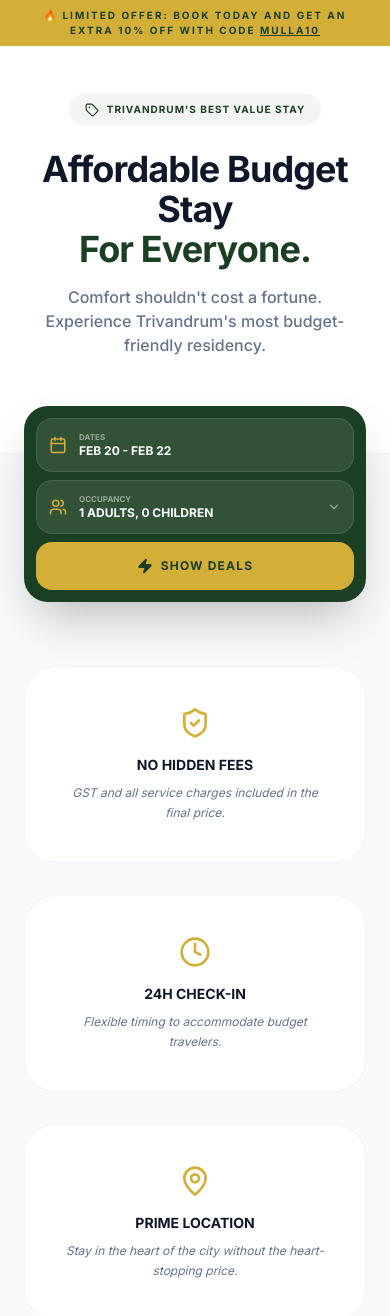
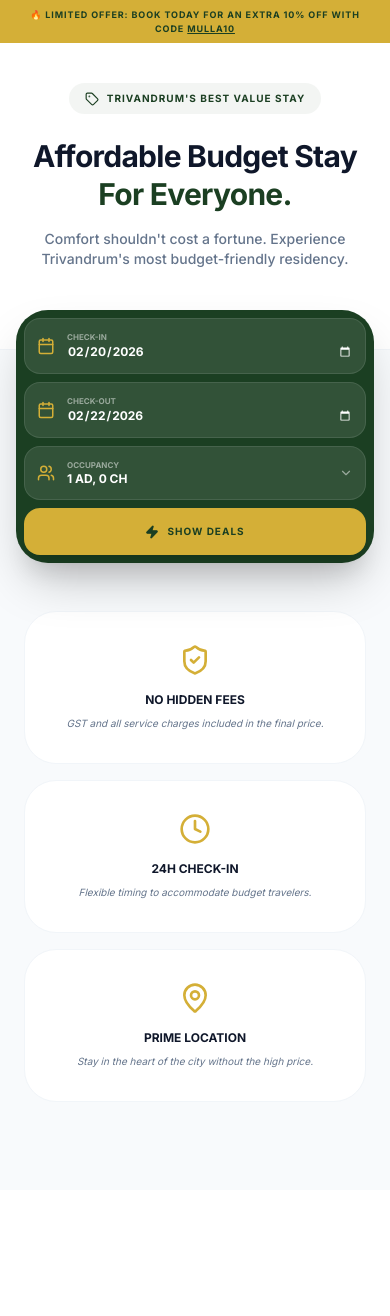
Before and after one commit to Nathanielchristy/mullavanam, a Next.js app: page /room-booking in a window 390 px wide. Shown: the top 1316 px of the page. After the commit the page ends 1190 px from the top, so only its background shows below. Built offline with nearby package versions, Linux system fonts and the light colour scheme.

Commit message:
claim_the_deal_updated

```diff
--- a/app/room-booking/page.tsx
+++ b/app/room-booking/page.tsx
@@ -3,15 +3,20 @@
 import React, { useState } from 'react'
 import {
   Calendar, Users, Search, ChevronDown,
-  UserPlus, UserMinus, Tag, Percent,
-  ShieldCheck, Clock, MapPin, Zap
+  UserPlus, UserMinus, Tag, ShieldCheck,
+  Clock, MapPin, Zap
 } from 'lucide-react'
 
 export default function BudgetAffordableStays() {
+  // --- STATE MANAGEMENT ---
   const [adultCount, setAdultCount] = useState(1)
   const [childCount, setChildCount] = useState(0)
   const [showDropdown, setShowDropdown] = useState(false)
   const [showResults, setShowResults] = useState(false)
+
+  // DATE STATES
+  const [checkIn, setCheckIn] = useState("2026-02-20")
+  const [checkOut, setCheckOut] = useState("2026-02-22")
 
   const changeAdults = (val: number) => setAdultCount(prev => Math.max(1, prev + val))
   const changeChildren = (val: number) => setChildCount(prev => Math.max(0, prev + val))
@@ -38,147 +43,173 @@ export default function BudgetAffordableStays() {
   ]
 
   return (
-    <div className="min-h-screen bg-[#F8FAFC] text-slate-900 font-sans">
+    <div className="min-h-screen bg-[#F8FAFC] text-slate-900 font-sans pb-10">
 
       {/* --- TOP PROMO BAR --- */}
-      <div className="bg-[#D4AF37] text-[#1B3F22] py-2 px-6 text-center text-[10px] font-black uppercase tracking-[0.2em]">
-        🔥 Limited Offer: Book today and get an extra 10% off with code <span className="underline">MULLA10</span>
+      <div className="bg-[#D4AF37] text-[#1B3F22] py-2 px-4 text-center text-[9px] md:text-[10px] font-black uppercase tracking-[0.1em] md:tracking-[0.2em]">
+        🔥 Limited Offer: Book today for an extra 10% off with code <span className="underline">MULLA10</span>
       </div>
 
       {/* --- VISION HEADER --- */}
-      <header className="bg-white pt-12 pb-24 px-6 border-b border-slate-100">
+      <header className="bg-white pt-10 pb-20 md:pb-24 px-6 border-b border-slate-100">
         <div className="max-w-4xl mx-auto text-center">
           <div className="inline-flex items-center gap-2 bg-[#1B3F22]/5 px-4 py-2 rounded-full mb-6">
             <Tag size={14} className="text-[#1B3F22]" />
-            <span className="text-[10px] font-black uppercase text-[#1B3F22] tracking-widest">Trivandrum's Best Value Stay</span>
+            <span className="text-[10px] font-black uppercase text-[#1B3F22] tracking-widest text-center">Trivandrum's Best Value Stay</span>
           </div>
-          <h1 className="text-4xl md:text-6xl font-black tracking-tight mb-4">
+          <h1 className="text-3xl md:text-6xl font-black tracking-tight mb-4 leading-tight">
             Affordable Budget Stay <br />
             <span className="text-[#1B3F22]">For Everyone.</span>
           </h1>
-          <p className="text-slate-500 font-medium">Comfort shouldn't cost a fortune. Experience Trivandrum's most budget-friendly   residency.</p>
+          <p className="text-slate-500 font-medium text-sm md:text-base">Comfort shouldn't cost a fortune. Experience Trivandrum's most budget-friendly residency.</p>
         </div>
       </header>
 
-      {/* --- COMPACT SEARCH WIDGET --- */}
-      <section className="max-w-5xl mx-auto px-6 -mt-12 relative z-50">
-        <div className="bg-[#1B3F22] p-3 rounded-3xl shadow-2xl grid grid-cols-1 md:grid-cols-12 gap-2">
+      {/* --- SEARCH WIDGET (Fully Responsive & Functional) --- */}
+      <section className="max-w-5xl mx-auto px-4 -mt-10 md:-mt-12 relative z-50">
+        <div className="bg-[#1B3F22] p-2 md:p-3 rounded-[2rem] md:rounded-full shadow-2xl grid grid-cols-1 md:grid-cols-12 gap-2">
 
-          <div className="md:col-span-3 bg-white/10 rounded-2xl p-3 flex items-center gap-3 border border-white/10">
-            <Calendar className="text-[#D4AF37]" size={18} />
-            <div className="flex flex-col">
-              <span className="text-[8px] font-bold text-white/50 uppercase">Dates</span>
-              <span className="text-xs font-bold text-white uppercase">Feb 20 - Feb 22</span>
+          {/* Check-in Input */}
+          <div className="md:col-span-3 bg-white/10 rounded-2xl md:rounded-l-full p-3 flex items-center gap-3 border border-white/10 relative overflow-hidden">
+            <Calendar className="text-[#D4AF37] shrink-0" size={18} />
+            <div className="flex flex-col w-full">
+              <span className="text-[8px] font-bold text-white/50 uppercase">Check-in</span>
+              <input
+                type="date"
+                value={checkIn}
+                onChange={(e) => setCheckIn(e.target.value)}
+                className="bg-transparent font-bold text-xs text-white uppercase outline-none w-full [color-scheme:dark]"
+              />
             </div>
           </div>
 
+          {/* Check-out Input */}
+          <div className="md:col-span-3 bg-white/10 rounded-2xl p-3 flex items-center gap-3 border border-white/10 relative overflow-hidden">
+            <Calendar className="text-[#D4AF37] shrink-0" size={18} />
+            <div className="flex flex-col w-full">
+              <span className="text-[8px] font-bold text-white/50 uppercase">Check-out</span>
+              <input
+                type="date"
+                value={checkOut}
+                onChange={(e) => setCheckOut(e.target.value)}
+                className="bg-transparent font-bold text-xs text-white uppercase outline-none w-full [color-scheme:dark]"
+              />
+            </div>
+          </div>
+
+          {/* Occupancy Selector */}
           <div
-            className="md:col-span-6 bg-white/10 rounded-2xl p-3 flex items-center justify-between gap-3 border border-white/10 cursor-pointer relative"
+            className="md:col-span-4 bg-white/10 rounded-2xl p-3 flex items-center justify-between gap-3 border border-white/10 cursor-pointer relative"
             onClick={() => setShowDropdown(!showDropdown)}
           >
             <div className="flex items-center gap-3">
-              <Users className="text-[#D4AF37]" size={18} />
+              <Users className="text-[#D4AF37] shrink-0" size={18} />
               <div className="flex flex-col text-left">
                 <span className="text-[8px] font-bold text-white/50 uppercase">Occupancy</span>
-                <span className="text-xs font-bold text-white uppercase">{adultCount} Adults, {childCount} Children</span>
+                <span className="text-xs font-bold text-white uppercase">{adultCount} Ad, {childCount} Ch</span>
               </div>
             </div>
-            <ChevronDown size={14} className="text-white/50" />
+            <ChevronDown size={14} className={`text-white/50 transition-transform ${showDropdown ? 'rotate-180' : ''}`} />
 
-            {/* THE DROPDOWN LOGIC */}
+            {/* Dropdown Menu */}
             {showDropdown && (
               <div
-                className="absolute top-[115%] left-0 w-full bg-white shadow-2xl rounded-2xl p-6 border border-slate-100 z-[100] text-slate-900"
+                className="absolute top-[115%] left-0 w-full bg-white shadow-2xl rounded-2xl p-6 border border-slate-100 z-[100] text-slate-900 animate-in fade-in slide-in-from-top-2"
                 onClick={(e) => e.stopPropagation()}
               >
                 <div className="flex justify-between items-center mb-6">
-                  <span className="font-black text-[10px] uppercase">Adults</span>
+                  <div>
+                    <p className="font-black text-[10px] uppercase">Adults</p>
+                    <p className="text-[8px] text-slate-400 font-bold tracking-tighter uppercase">13+ Years</p>
+                  </div>
                   <div className="flex items-center gap-4">
-                    <button onClick={() => changeAdults(-1)} className="p-2 rounded-lg border border-slate-100 hover:bg-slate-50"><UserMinus size={14}/></button>
+                    <button onClick={() => changeAdults(-1)} className="p-2 rounded-lg border border-slate-100 hover:bg-slate-50 transition-all"><UserMinus size={14}/></button>
                     <span className="font-bold text-sm w-4 text-center">{adultCount}</span>
-                    <button onClick={() => changeAdults(1)} className="p-2 rounded-lg border border-slate-100 hover:bg-slate-50"><UserPlus size={14}/></button>
+                    <button onClick={() => changeAdults(1)} className="p-2 rounded-lg border border-slate-100 hover:bg-slate-50 transition-all"><UserPlus size={14}/></button>
                   </div>
                 </div>
                 <div className="flex justify-between items-center mb-6">
-                  <span className="font-black text-[10px] uppercase">Children</span>
+                  <div>
+                    <p className="font-black text-[10px] uppercase">Children</p>
+                    <p className="text-[8px] text-slate-400 font-bold tracking-tighter uppercase">0-12 Years</p>
+                  </div>
                   <div className="flex items-center gap-4">
-                    <button onClick={() => changeChildren(-1)} className="p-2 rounded-lg border border-slate-100 hover:bg-slate-50"><UserMinus size={14}/></button>
+                    <button onClick={() => changeChildren(-1)} className="p-2 rounded-lg border border-slate-100 hover:bg-slate-50 transition-all"><UserMinus size={14}/></button>
                     <span className="font-bold text-sm w-4 text-center">{childCount}</span>
-                    <button onClick={() => changeChildren(1)} className="p-2 rounded-lg border border-slate-100 hover:bg-slate-50"><UserPlus size={14}/></button>
+                    <button onClick={() => changeChildren(1)} className="p-2 rounded-lg border border-slate-100 hover:bg-slate-50 transition-all"><UserPlus size={14}/></button>
                   </div>
                 </div>
-                <button onClick={() => setShowDropdown(false)} className="w-full bg-[#1B3F22] text-[#D4AF37] py-3 rounded-xl font-black text-[10px] uppercase tracking-widest">Update Selection</button>
+                <button
+                  onClick={() => setShowDropdown(false)}
+                  className="w-full bg-[#1B3F22] text-[#D4AF37] py-3 rounded-xl font-black text-[10px] uppercase tracking-widest shadow-lg active:scale-95 transition-all"
+                >Update Selection</button>
               </div>
             )}
           </div>
 
+          {/* Search Button */}
           <button
-            onClick={() => setShowResults(true)}
-            className="md:col-span-3 bg-[#D4AF37] text-[#1B3F22] rounded-2xl font-black uppercase tracking-widest text-xs flex items-center justify-center gap-2 hover:bg-white transition-all py-4"
+            onClick={() => { setShowResults(true); setShowDropdown(false); }}
+            className="md:col-span-2 bg-[#D4AF37] text-[#1B3F22] rounded-2xl md:rounded-full font-black uppercase tracking-widest text-[10px] flex items-center justify-center gap-2 hover:bg-white hover:scale-[1.02] active:scale-95 transition-all py-4 md:py-0 shadow-xl md:shadow-none"
           >
-            <Zap size={16} fill="currentColor" /> Show Deals
+            <Zap size={14} fill="currentColor" /> <span className="md:hidden lg:inline">Show Deals</span>
           </button>
         </div>
       </section>
 
-      {/* --- AFFORDABLE OFFERS LIST --- */}
-      <main className="max-w-6xl mx-auto px-6 py-16">
+      {/* --- CONTENT AREA --- */}
+      <main className="max-w-6xl mx-auto px-6 py-12 md:py-16">
         {showResults ? (
-          <div className="grid grid-cols-1 md:grid-cols-2 gap-8">
+          <div className="grid grid-cols-1 md:grid-cols-2 gap-6 md:gap-8 animate-in fade-in slide-in-from-bottom-4">
             {rooms.map(room => (
-              <div key={room.id} className="bg-white rounded-[2.5rem] overflow-hidden shadow-sm border border-slate-100 hover:shadow-xl transition-all relative">
-                {/* DISCOUNT BADGE */}
+              <div key={room.id} className="bg-white rounded-[2rem] md:rounded-[2.5rem] overflow-hidden shadow-sm border border-slate-100 hover:shadow-xl transition-all relative group">
                 <div className="absolute top-5 right-5 bg-red-600 text-white font-black text-[9px] px-3 py-1 rounded-full z-10 animate-pulse uppercase tracking-tighter">
                   {room.offerText}
                 </div>
-
-                <div className="h-60 overflow-hidden">
-                  <img src={room.image} className="w-full h-full object-cover" alt={room.name} />
+                <div className="h-52 md:h-60 overflow-hidden">
+                  <img src={room.image} className="w-full h-full object-cover group-hover:scale-105 transition-transform duration-500" alt={room.name} />
                 </div>
-
-                <div className="p-8">
-                  <h3 className="text-xl font-black uppercase tracking-tight mb-2">{room.name}</h3>
+                <div className="p-6 md:p-8">
+                  <h3 className="text-lg md:text-xl font-black uppercase tracking-tight mb-2">{room.name}</h3>
                   <div className="flex items-center gap-4 mb-6">
                     <div className="flex flex-col">
-                      <span className="text-slate-400 text-[10px] font-bold line-through">₹{room.originalPrice}</span>
-                      <span className="text-2xl font-black text-[#1B3F22]">₹{room.discountedPrice}</span>
+                      <span className="text-slate-400 text-[10px] font-bold line-through tracking-tighter italic">WAS ₹{room.originalPrice}</span>
+                      <span className="text-xl md:text-2xl font-black text-[#1B3F22]">₹{room.discountedPrice}</span>
                     </div>
-                    <div className="bg-green-100 text-green-700 text-[10px] font-black px-2 py-1 rounded-md uppercase">
-                      Save ₹{room.originalPrice - room.discountedPrice}
+                    <div className="bg-green-100 text-green-700 text-[9px] font-black px-2 py-1 rounded-md uppercase">
+                      SAVE ₹{room.originalPrice - room.discountedPrice}
                     </div>
                   </div>
-
-                  <div className="grid grid-cols-3 gap-2 mb-8">
+                  <div className="flex flex-wrap gap-2 mb-8">
                     {room.features.map(f => (
-                      <div key={f} className="text-[9px] font-bold text-slate-500 border border-slate-50 p-2 rounded-xl text-center bg-slate-50/50 uppercase italic">
+                      <div key={f} className="text-[8px] md:text-[9px] font-bold text-slate-500 border border-slate-100 px-3 py-2 rounded-xl bg-slate-50/50 uppercase italic">
                         {f}
                       </div>
                     ))}
                   </div>
-
-                  <button className="w-full bg-[#1B3F22] text-[#D4AF37] py-4 rounded-2xl font-black uppercase text-[10px] tracking-[0.2em] shadow-lg flex items-center justify-center gap-2">
-                    Claim This Deal
+                  <button className="w-full bg-[#1B3F22] text-[#D4AF37] py-4 rounded-2xl font-black uppercase text-[10px] tracking-[0.2em] shadow-lg active:scale-95 transition-all">
+                    Book Now
                   </button>
                 </div>
               </div>
             ))}
           </div>
         ) : (
-          <div className="grid grid-cols-1 md:grid-cols-3 gap-8">
-             <div className="p-10 bg-white rounded-[2rem] border border-slate-100 text-center">
-                <ShieldCheck size={32} className="mx-auto text-[#D4AF37] mb-4" />
-                <h4 className="font-black uppercase text-sm mb-2">No Hidden Fees</h4>
-                <p className="text-xs text-slate-500 leading-relaxed italic">GST and all service charges included in the final price.</p>
+          <div className="grid grid-cols-1 md:grid-cols-3 gap-4 md:gap-8">
+             <div className="p-8 md:p-10 bg-white rounded-[2rem] border border-slate-100 text-center flex flex-col items-center">
+                <ShieldCheck size={32} className="text-[#D4AF37] mb-4" />
+                <h4 className="font-black uppercase text-xs md:text-sm mb-2">No Hidden Fees</h4>
+                <p className="text-[10px] md:text-xs text-slate-500 italic">GST and all service charges included in the final price.</p>
              </div>
-             <div className="p-10 bg-white rounded-[2rem] border border-slate-100 text-center">
-                <Clock size={32} className="mx-auto text-[#D4AF37] mb-4" />
-                <h4 className="font-black uppercase text-sm mb-2">24h Check-in</h4>
-                <p className="text-xs text-slate-500 leading-relaxed italic">Flexible timing to accommodate budget travelers.</p>
+             <div className="p-8 md:p-10 bg-white rounded-[2rem] border border-slate-100 text-center flex flex-col items-center">
+                <Clock size={32} className="text-[#D4AF37] mb-4" />
+                <h4 className="font-black uppercase text-xs md:text-sm mb-2">24h Check-in</h4>
+                <p className="text-[10px] md:text-xs text-slate-500 italic">Flexible timing to accommodate budget travelers.</p>
              </div>
-             <div className="p-10 bg-white rounded-[2rem] border border-slate-100 text-center">
-                <MapPin size={32} className="mx-auto text-[#D4AF37] mb-4" />
-                <h4 className="font-black uppercase text-sm mb-2">Prime Location</h4>
-                <p className="text-xs text-slate-500 leading-relaxed italic">Stay in the heart of the city without the heart-stopping price.</p>
+             <div className="p-8 md:p-10 bg-white rounded-[2rem] border border-slate-100 text-center flex flex-col items-center">
+                <MapPin size={32} className="text-[#D4AF37] mb-4" />
+                <h4 className="font-black uppercase text-xs md:text-sm mb-2">Prime Location</h4>
+                <p className="text-[10px] md:text-xs text-slate-500 italic">Stay in the heart of the city without the high price.</p>
              </div>
           </div>
         )}
```
